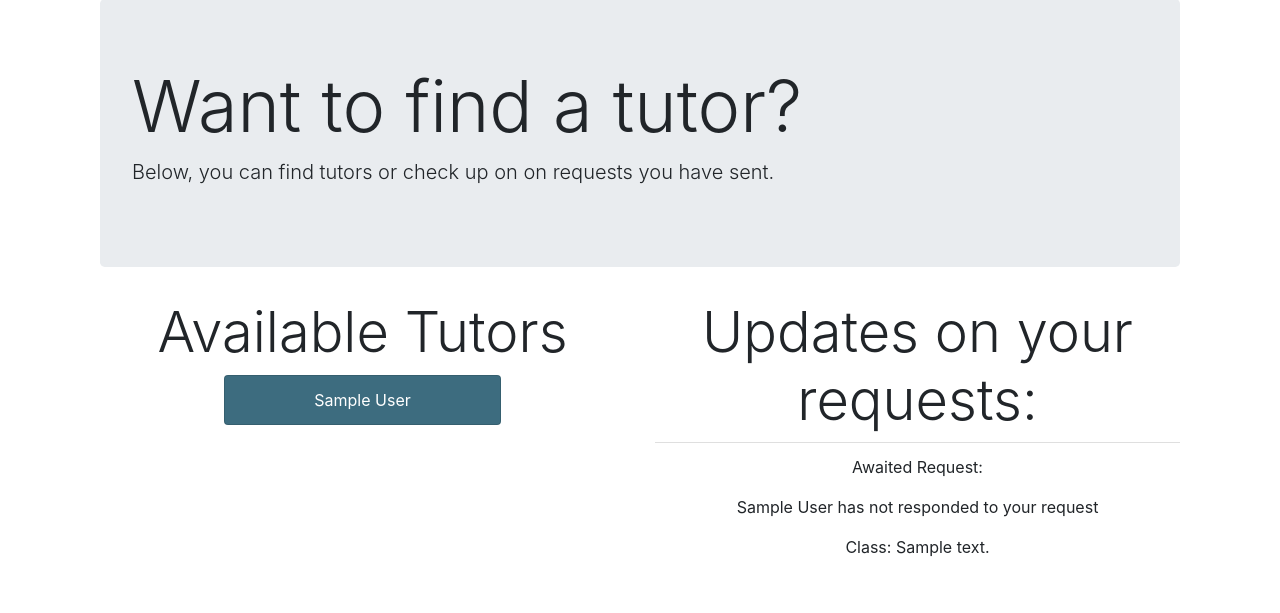
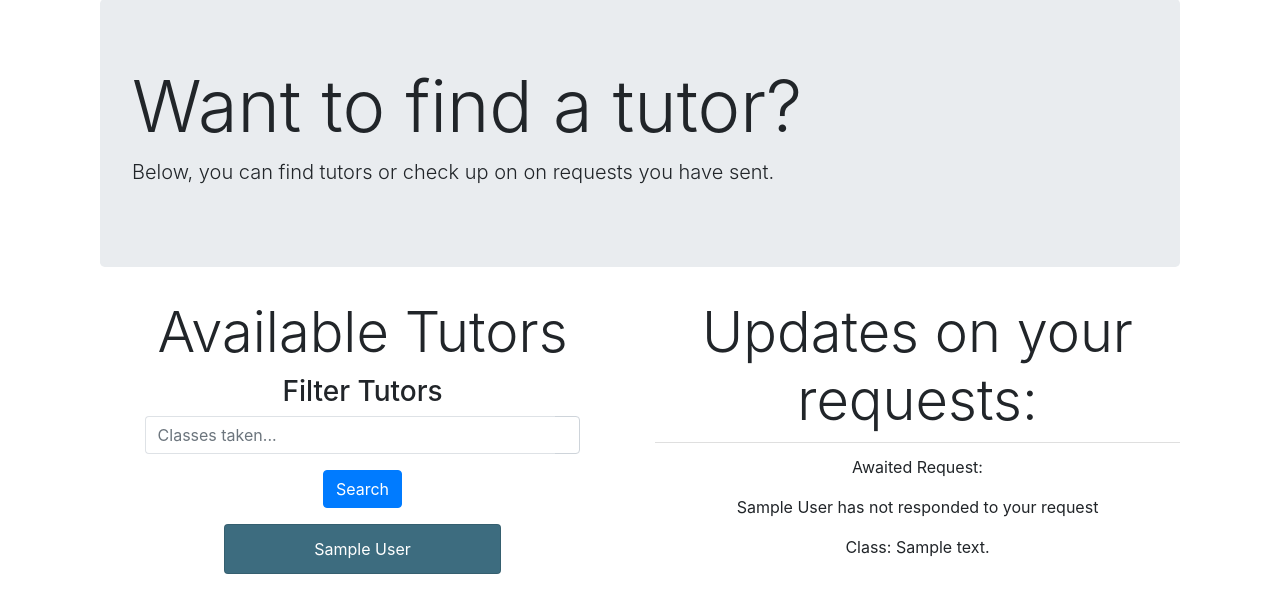
Before and after one commit to belengrimaldi/CS3240-QuickTutor, a Django app: page /gethelp in a window 1280 px wide. Shown: the part 68-681 px from the top of the page. Run offline with Django 3.2, Linux system fonts and the light colour scheme; a user stored in the database is signed in; tables that the repository leaves empty hold one stand-in row (values such as "Sample post"); some libraries are stand-ins or nearby versions.

Commit message:
filtering doesn't work

```diff
--- a/quicktutor/settings.py
+++ b/quicktutor/settings.py
@@ -89,7 +89,7 @@ DATABASES = {
         'ENGINE': 'django.db.backends.postgresql_psycopg2',
         'NAME': 'postgres',
         'USER': 'postgres',
-        'PASSWORD': '',
+        'PASSWORD': 'Htsrtna96!',
         'HOST': 'localhost',
         'PORT': '5432',
     }
--- a/user/models.py
+++ b/user/models.py
@@ -43,8 +43,8 @@ class Message(models.Model):
 
 
 class Fill_Out_Sheet(models.Model):
-    has_tutor_accepted = models.BooleanField(default=False)
-    has_tutor_rejected = models.BooleanField(default=False)
+    has_tutor_accepted = models.BooleanField(default=False, null=True)
+    has_tutor_rejected = models.BooleanField(default=False, null=True)
     no_response = models.BooleanField(default=True)
     sender = models.ForeignKey(User, related_name="Sender", on_delete=models.CASCADE)
     receiver = models.ForeignKey(User, related_name="Receiver", on_delete=models.CASCADE)
--- a/user/templates/gethelp.html
+++ b/user/templates/gethelp.html
@@ -20,6 +20,22 @@
             <div class="col-md-6">
                 {% if available_tutors %}
                 <h1 class="display-4">Available Tutors</h1>
+                <h3>Filter Tutors</h3>
+                    <form method="GET" action="./gethelp">
+                        <div class="form-row justify-content-center">
+                            <div class="form-group col-10">
+                                <div class="input-group">
+                                    <input class="form-control py-2 border-right-0 border" type="search" name="classes_taken" placeholder="Classes taken..." />
+                                    <span class="input-group-append">
+                                        <div class="input-group-text bg-transparent">
+                                            <i class="fa fa-search"></i>
+                                        </div>
+                                    </span>
+                                </div>
+                            </div>
+                        </div>
+                        <button type="submit" class="btn btn-primary" href="{% url 'gethelp' %}">Search</button>
+                    </form>
                 {% for tutor in available_tutors %}
                 <div class="list-group">
                     <div class="row justify-content-center">
@@ -60,7 +76,6 @@
 
                 {% endfor %}
                 {% else %}
-                <h2>Welcome {{ user.first_name }}! </h2>
                 <h2>Unfortunately, no tutors are available right now.</h2>
                 {% endif %}
 
--- a/user/urls.py
+++ b/user/urls.py
@@ -7,7 +7,7 @@ from django.urls import path
 
 urlpatterns = [
     url(r'^$', views.Home),
-    url(r'^gethelp', views.GetHelp),
+    url(r'^gethelp', views.GetHelp, name='gethelp'),
     url(r'^filloutsheet', views.filloutform),
     url(r'^profile/update', views.Prof),
     url(r'^profile/viewprofile', views.SeeProfile),
--- a/user/views.py
+++ b/user/views.py
@@ -66,6 +66,11 @@ def GetHelp(request):
         'rejected':rejected,
         'key':key,
     }
+
+    classes_taken_query = request.GET.get('classes_taken')
+    if classes_taken_query != '' and classes_taken_query is not None:
+        available_tutors = available_tutors.filter(classes_taken__icontains=classes_taken_query)
+
     return render(request, 'gethelp.html', context)
 
 # Stripe class
```
Also changed, not shown: user/migrations/0001_initial.py, user/migrations/0002_auto_20200410_1534.py (added).
